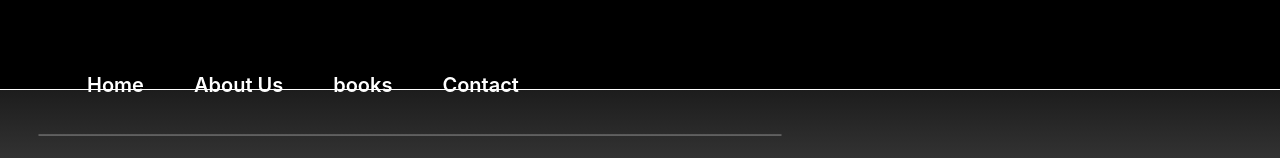
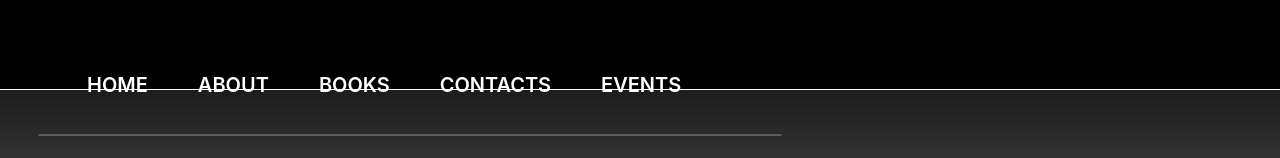
Before and after one commit to Avelamngxekeza123/uhlanga, a plain HTML site: page index.html in a window 1280 px wide. Shown: the top 158 px of the page. Drawn offline with nearby package versions, Linux system fonts and the light colour scheme.

Commit message:
Add files via upload

```diff
--- a/index.html
+++ b/index.html
@@ -28,11 +28,11 @@
     <header>
         <a href="#"><img src="images/uhlangalog2.jpg" alt=""></a>
         <ul id="menu">
-                <li><a href="#home">Home</a></li>
-                <li><a href="#about">About Us</a></li>
-                <li><a href="#books">books</a></li>
-
-                <li><a href="#contact">Contact</a></li>
+            <li><a href="#home">HOME</a></li>
+            <li><a href="#about">ABOUT</a></li>
+            <li><a href="#books">BOOKS</a></li>
+            <li><a href="#contact">CONTACTS</a></li>
+            <li><a href="#Events">EVENTS</a></li>
         </ul>
     </header>
          <h1><hr>WELCOME TO UHLANGA <span>PUBLISHERS</span><hr></h1>
--- a/style.css
+++ b/style.css
@@ -18,7 +18,7 @@ div, section, span, ul, li, a, header{
 
 
 header{
-    display: flex;
+    display: inline flex;
     justify-content: space-between;
     background: black;
     height: 90px;
@@ -49,7 +49,7 @@ header a h2{
 }
 
 header a h2 span{
-    color: goldenrod;
+    color: black;
 }
 
 header ul{
```
Lines whose indentation alone changed are shown as unchanged.
